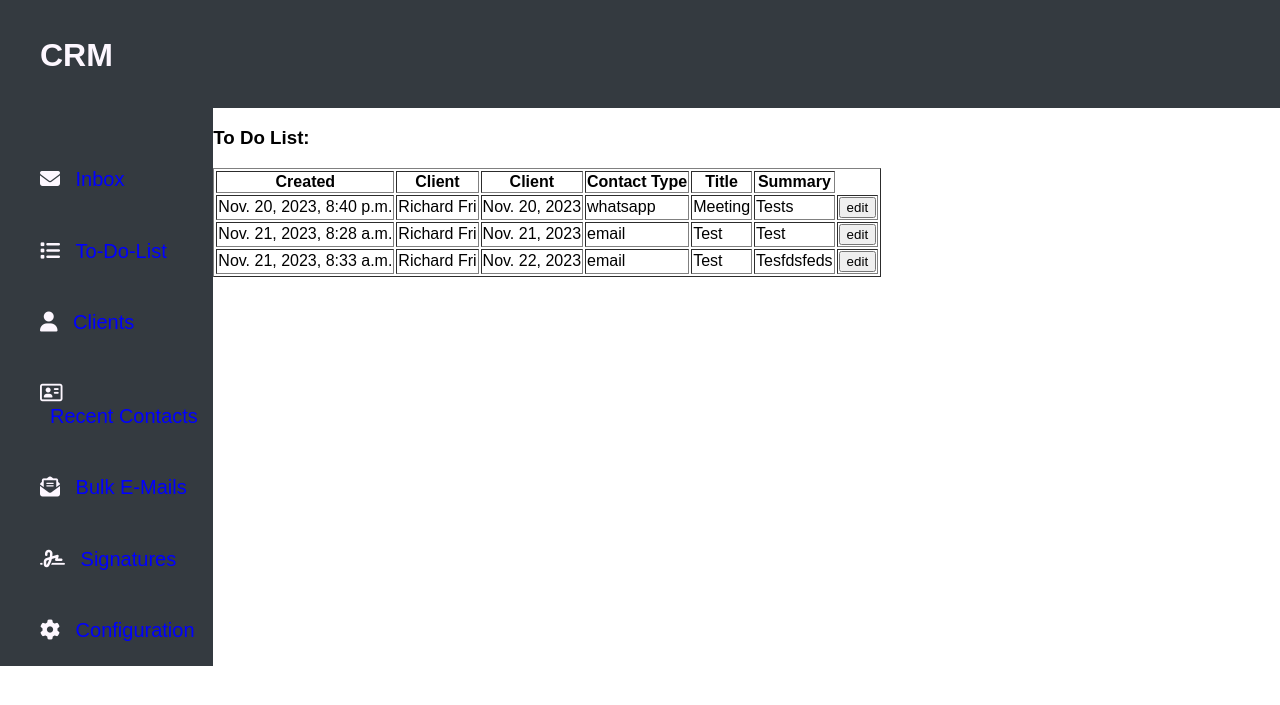
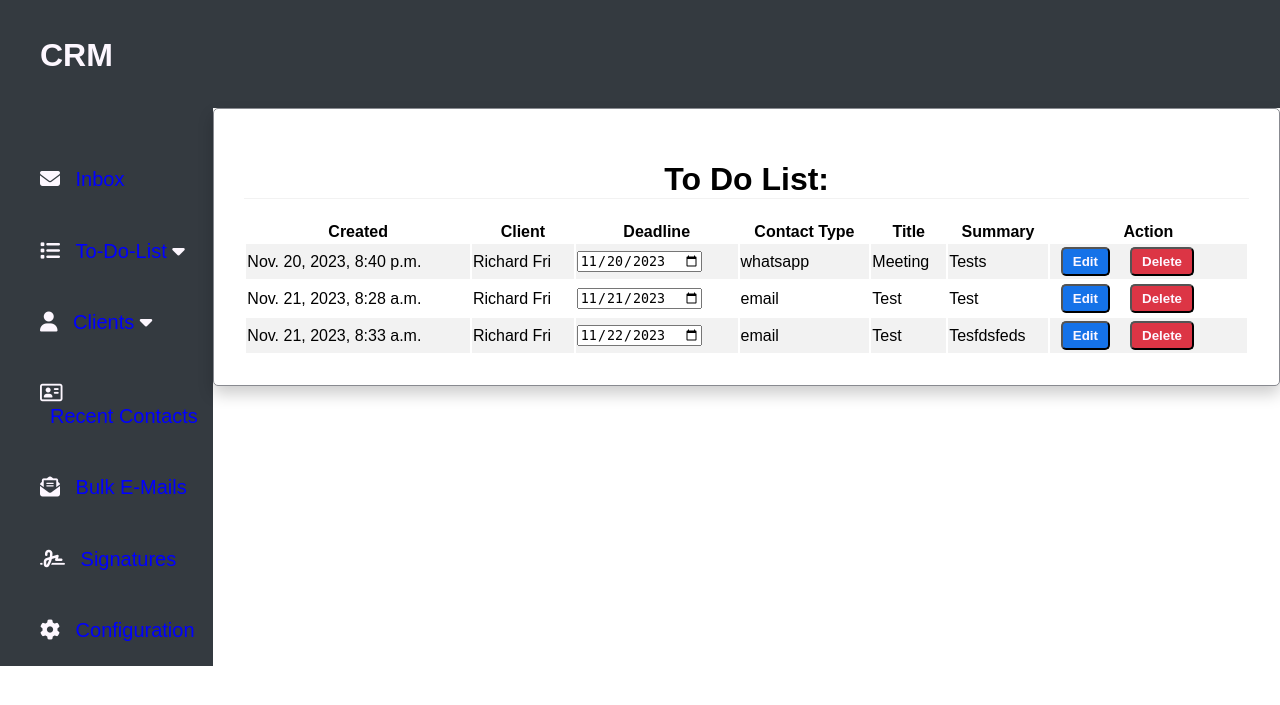
Before and after one commit to RichardFriedrichsen/CRM, a Django app: page /notes/read_note/ in a window 1280 px wide. Shown: the top 705 px of the page. Run offline with Django 4.2, Linux system fonts and the light colour scheme; data comes from the database, SQL or seed files in the repository; both versions use the stored data as it was after the commit; parts of the project's set-up code (start-up, migrations or seed data) failed here and were passed over; some libraries are stand-ins or nearby versions; some web fonts are replaced.

Commit message:
design improved for tables and forms

```diff
--- a/C_Client/models.py
+++ b/C_Client/models.py
@@ -9,5 +9,6 @@ class Client(models.Model):
     email = models.EmailField()
     phone = models.CharField(max_length=50)
 
+
     def __str__(self):
         return f"{self.name} {self.surname}"
--- a/D_Notes/models.py
+++ b/D_Notes/models.py
@@ -10,13 +10,13 @@ class Note(models.Model):
         ('whatsapp', 'WhatsApp'),
     ]
 
-    createDate = models.DateTimeField(auto_created=True)
+    createDate = models.DateTimeField(auto_now_add=True)
     deadline = models.DateField()
     client = models.ForeignKey(Client, on_delete=models.CASCADE)
     contact_type = models.CharField(max_length=10, choices=CREATE_CHOICES)
     title = models.CharField(max_length=100)
     summary = models.TextField()
-    add_to_do = models.BooleanField()
+    add_to_do = models.BooleanField(default=True)
 
     def __str__(self) -> str:
         return f"{self.title} {self.createDate}"
--- a/D_Notes/notes_form.py
+++ b/D_Notes/notes_form.py
@@ -1,5 +1,6 @@
 from django.forms import ModelForm
 from .models import Note
+from django import forms
 
 
 class add_note_form(ModelForm):
@@ -7,3 +8,6 @@ class add_note_form(ModelForm):
         model = Note
         fields = '__all__'
         exclude = ['createDate']
+        widgets = {
+            'deadline': forms.DateInput(attrs={'type': 'date'}),
+        }
--- a/D_Notes/views.py
+++ b/D_Notes/views.py
@@ -12,7 +12,7 @@ def add_note(request):
         # check whether it's valid:
         if form.is_valid():
             form.save()
-            return redirect('emails:list_emails')
+            return redirect('notes:read_note')
 
     # if a GET (or any other method) we'll create a blank form
     else:
--- a/static/main.css
+++ b/static/main.css
@@ -12,7 +12,13 @@
 :root {
     --writing-color: #FDF7FF;
     --background-color: #343a40;
+    --primary-color: #1572e8;
+    --secondary-color: #dc3545;
     --button-color: #00A989;
+    --table-color1: #ffffff;
+    --table-color2: #f2f2f2;
+    --table-writing: #888a90;
+
 }
 
 
@@ -34,6 +40,7 @@ body {
     grid-column: 1/3;
     grid-row: 1/13;
     height: 650px;
+    min-width: 100px;
     background-color: var(--background-color);
 
     list-style: none;
@@ -73,3 +80,124 @@ body {
     grid-template-rows: repeat(12, 1fr);
     grid-template-columns: repeat(12, 1fr);
 }
+
+/***************** Tables   ***************/
+.table-wrapper {
+    width: 100%;
+    box-sizing: border-box;
+    padding: 30px;
+
+    background-color: var(--table-color1);
+    border: 1px solid var(--table-writing);
+    border-radius: 5px;
+    box-shadow: 0px 8px 16px 0px rgba(0, 0, 0, 0.2);
+
+}
+
+.table-header {
+    text-align: center;
+    border-bottom: var(--table-color2) 1px solid;
+}
+
+.table {
+    width: 100%;
+    box-sizing: border-box;
+    align-items: center;
+}
+
+.table-row:nth-child(even) {
+    background-color: var(--table-color2);
+}
+
+.table-row:nth-child(odd) {
+    background-color: var(--table-color1);
+}
+
+.table-button {
+    background-color: var(--primary-color);
+    margin: 2px 10px;
+    border-radius: 5px;
+}
+
+.table-button-delete {
+    background-color: var(--secondary-color);
+}
+
+.table-anchor {
+    text-decoration: none;
+    font-weight: bold;
+    color: var(--writing-color);
+}
+
+/************* Forms  ***************/
+.form-wrapper {
+    width: 500px;
+    margin: 40px auto;
+    background-color: var(--table-color1);
+    border: 1px solid var(--table-writing);
+    border-radius: 5px;
+    box-shadow: 0px 8px 16px 0px rgba(0, 0, 0, 0.2);
+}
+
+.form-note {
+    padding-right: 50px;
+}
+
+.form-field {
+    display: grid;
+    margin: 20px auto;
+    grid-template-columns: repeat(2, 1fr);
+}
+
+.form-label {
+    grid-column: 1/1;
+    text-align: end;
+    margin-right: 20px;
+}
+
+.form-input-field {
+    grid-column: 2/2;
+    width: 200px;
+}
+
+.div-button {
+    margin: 20px 40px;
+    text-align: end;
+}
+
+.table-button {
+    color: var(--writing-color);
+    padding: 5px 10px;
+}
+
+
+/*************** Navbar Dropdowns  **************/
+
+.dropdown {
+    position: relative;
+    display: inline-block;
+}
+
+.dropdown-content {
+    display: none;
+    position: absolute;
+    background-color: var(--table-color2);
+    min-width: 160px;
+    box-shadow: 0px 8px 16px 0px rgba(0, 0, 0, 0.2);
+    z-index: 1;
+}
+
+.dropdown-content a {
+    color: black;
+    padding: 12px 16px;
+    text-decoration: none;
+    display: block;
+}
+
+.dropdown-content a:hover {
+    background-color: #f1f1f1
+}
+
+.dropdown:hover .dropdown-content {
+    display: block;
+}
--- a/templates/navbar.html
+++ b/templates/navbar.html
@@ -7,15 +7,22 @@
         <i class="fa fa-envelope" aria-hidden="true"></i>
         <a class="navbar-anchor" href="{% url 'emails:list_emails'%}">Inbox</a>
     </li>
-    <li class="grid-align-vertical">
+    <li class="grid-align-vertical dropdown">
         <i class="fa-solid fa-list"></i>
-        <a class="navbar-anchor" href="{% url 'notes:add_note'%}">To-Do-List</a>
+        <a class="navbar-anchor" href="{% url 'notes:read_note'%}">To-Do-List</a>
+        <i class="fa-solid fa-caret-down"></i>
+        <div class="dropdown-content">
+            <a class="navbar-anchor" href="{% url 'notes:add_note'%}">- Add Notes</a>
+        </div>
     </li>
-    <li class="grid-align-vertical">
+    <li class="grid-align-vertical dropdown">
         <i class="fa-solid fa-user"></i>
         <a class="navbar-anchor" href="{% url 'client:read_clients'%}">Clients</a>
+        <i class="fa-solid fa-caret-down"></i>
+        <div class="dropdown-content">
+            <a class="navbar-anchor" href="{% url 'client:add_client'%}">- Add Clients</a>
+        </div>
     </li>
-
 
     <li class="grid-align-vertical">
         <i class="fa-regular fa-address-card"></i>
--- a/templates/to_dos.html
+++ b/templates/to_dos.html
@@ -2,30 +2,31 @@
 
 {% block content %}
 
-
-    <h3 >To Do List:</h3>
-    <table border="1">
-        <tr>
+   <div class="table-wrapper">
+    <h1 class="table-header">To Do List:</h1>
+    <table class="table">
+        <tr class="table-row">
 
             <th>Created</th>
             <th>Client</th>
-            <th>Client</th>
+            <th>Deadline</th>
             <th>Contact Type</th>
             <th>Title</th>
             <th>Summary</th>
+            <th>Action</th>
         </tr>
         {% for todo in todo_notes %}
-        <tr>
+        <tr class="table-row">
             <td>{{ todo.createDate }}</td>
             <td>{{ todo.client }}</td>
-            <td>{{ todo.deadline }}</td>
+            <td><input type="date" value="{{ todo.deadline|date:'Y-m-d' }}"></td>
             <td>{{ todo.contact_type }}</td>
             <td>{{ todo.title }}</td>
             <td>{{ todo.summary }}</td>
-            <td><button>edit</button></td>
+            <td><button class="table-button"><a class="table-anchor" href="#">Edit</a></button><button class="table-button table-button-delete"><a class="table-anchor" href="#">Delete</a></button></td>
         </tr>
         {% endfor %}
 
     </table>
-
+</div>
 {% endblock %}
```
Also changed, not shown: B_User/configuration_from.py (+11 -0 lines), C_Client/forms.py (+8 -1 lines), templates/add_client.html (+9 -10 lines), templates/add_note.html (+8 -10 lines), templates/configuration.html (+8 -10 lines), templates/email.html (+7 -6 lines), templates/read_clients.html (+9 -8 lines), D_Notes/migrations/0004_alter_note_add_to_do.py (added), D_Notes/migrations/0005_alter_note_createdate.py (added), db.sqlite3.
